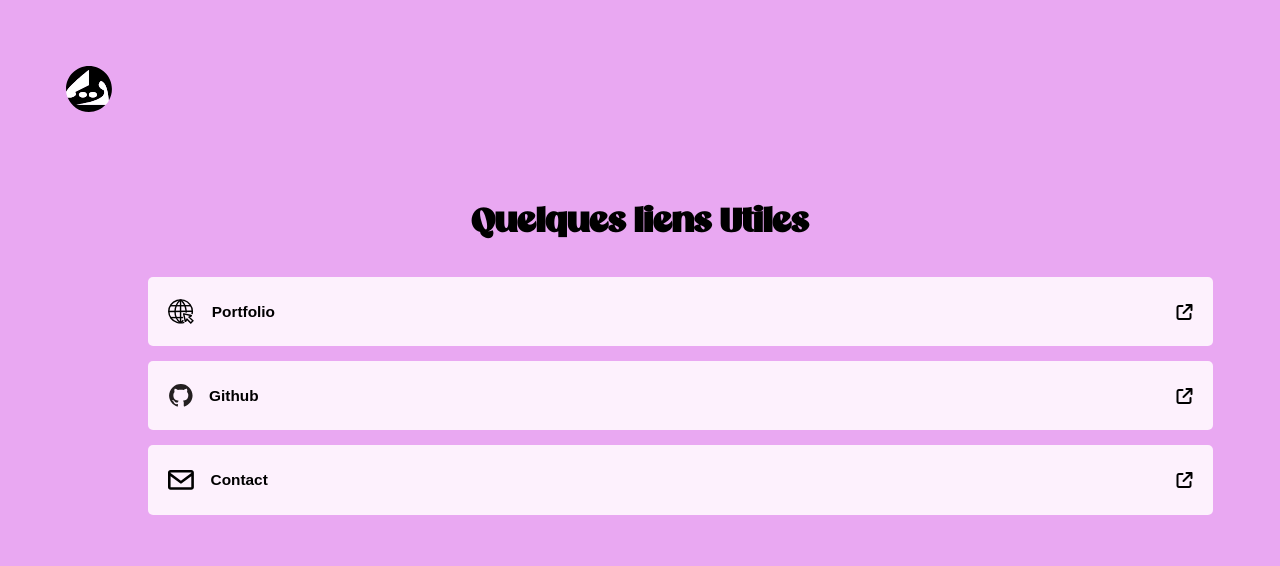
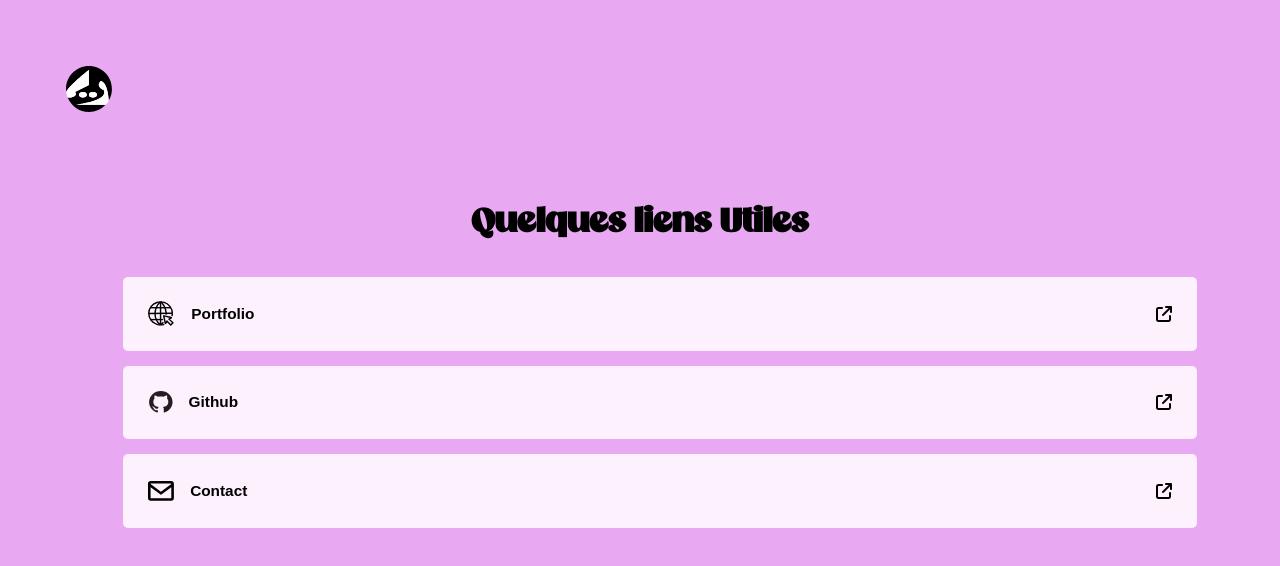
Before and after one commit to olivier-jnk/Portfolio, a plain HTML site: page liens-utiles.html in a window 1280 px wide. Drawn offline with Linux system fonts and the light colour scheme.

Commit message:
Update liens-utiles.css

```diff
--- a/liens-utiles.css
+++ b/liens-utiles.css
@@ -2,6 +2,9 @@
     display: flex;
     flex-direction: column;
     gap: 15px;
+    width: 97%;
+    justify-content: center;
+    align-items: center;
 }
 .link{
     display: flex;
```
